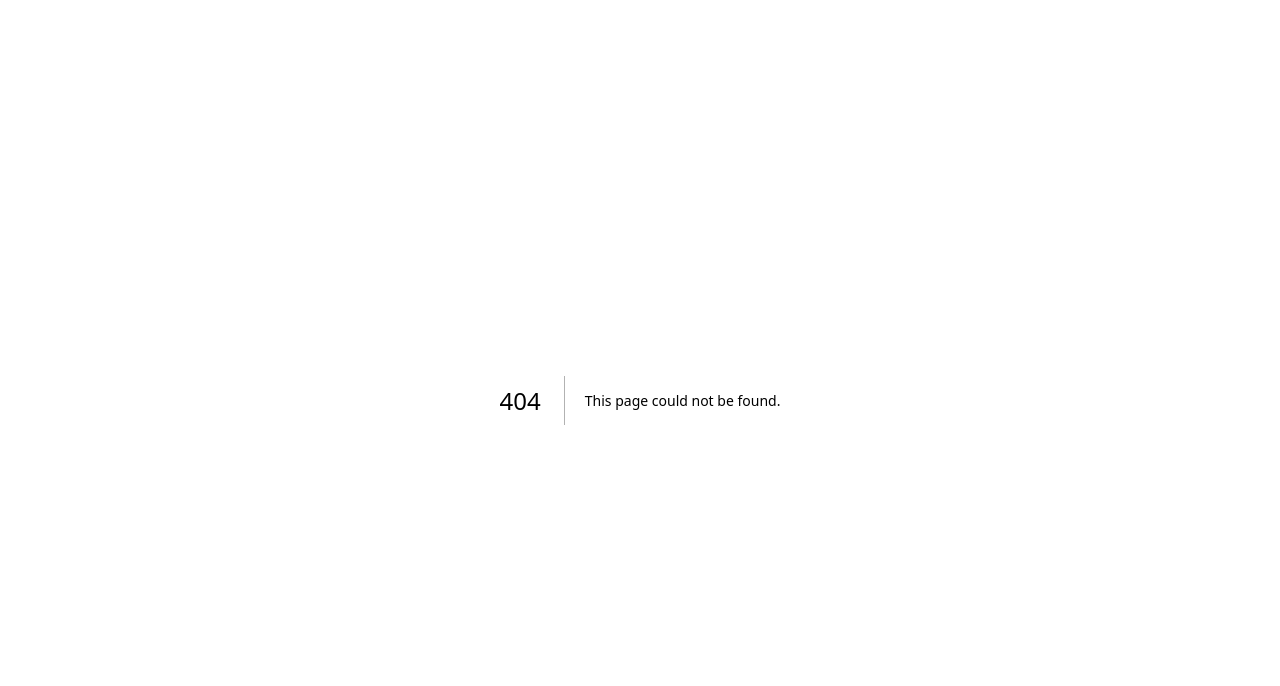
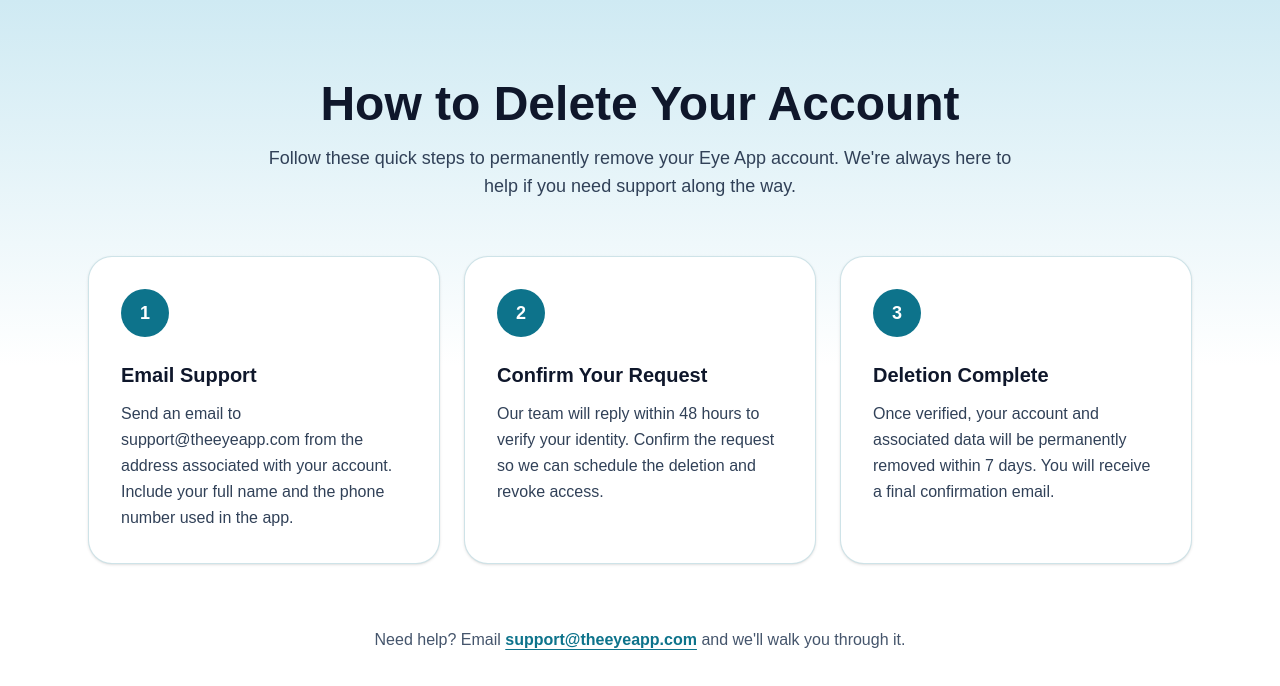
Before and after one commit to FarhanAli2000/Eye-webApp, a Next.js app: page /components/DeleteAccount in a window 1280 px wide. Before the commit this address had no page. Shown: the top 686 px of the page. Built offline with nearby package versions, Linux system fonts and the light colour scheme.

Commit message:
How to delete your account

```diff
--- /dev/null
+++ b/app/components/DeleteAccount/page.jsx
@@ -0,0 +1,79 @@
+"use client";
+
+import { motion } from "framer-motion";
+
+const steps = [
+    {
+        title: "Email Support",
+        description:
+            "Send an email to support@theeyeapp.com from the address associated with your account. Include your full name and the phone number used in the app.",
+    },
+    {
+        title: "Confirm Your Request",
+        description:
+            "Our team will reply within 48 hours to verify your identity. Confirm the request so we can schedule the deletion and revoke access.",
+    },
+    {
+        title: "Deletion Complete",
+        description:
+            "Once verified, your account and associated data will be permanently removed within 7 days. You will receive a final confirmation email.",
+    },
+];
+
+export default function DeleteAccountGuide() {
+    return (
+        <section className="bg-gradient-to-b from-[#CFEAF3] via-white to-white py-20">
+            <div className="mx-auto max-w-6xl px-6 text-center">
+                <motion.h1
+                    initial={{ opacity: 0, y: -20 }}
+                    whileInView={{ opacity: 1, y: 0 }}
+                    transition={{ duration: 0.6 }}
+                    viewport={{ once: true }}
+                    className="text-4xl font-bold text-slate-900 md:text-5xl"
+                >
+                    How to Delete Your Account
+                </motion.h1>
+                <motion.p
+                    initial={{ opacity: 0, y: 10 }}
+                    whileInView={{ opacity: 1, y: 0 }}
+                    transition={{ duration: 0.6, delay: 0.15 }}
+                    viewport={{ once: true }}
+                    className="mx-auto mt-4 max-w-3xl text-base text-slate-700 md:text-lg"
+                >
+                    Follow these quick steps to permanently remove your Eye App account. We&apos;re always
+                    here to help if you need support along the way.
+                </motion.p>
+
+                <div className="mt-14 grid gap-6 md:grid-cols-3">
+                    {steps.map((step, index) => (
+                        <motion.div
+                            key={step.title}
+                            initial={{ opacity: 0, y: 30 }}
+                            whileInView={{ opacity: 1, y: 0 }}
+                            transition={{ duration: 0.6, delay: index * 0.1 }}
+                            viewport={{ once: true }}
+                            className="rounded-3xl border border-[#0D738B]/20 bg-white p-8 text-left shadow-sm"
+                        >
+                            <div className="flex h-12 w-12 items-center justify-center rounded-full bg-[#0D738B] text-lg font-semibold text-white">
+                                {index + 1}
+                            </div>
+                            <h2 className="mt-6 text-xl font-semibold text-slate-900">{step.title}</h2>
+                            <p className="mt-3 text-base leading-relaxed text-slate-700">{step.description}</p>
+                        </motion.div>
+                    ))}
+                </div>
+
+                <div className="mt-16 text-base text-slate-600">
+                    Need help? Email{" "}
+                    <a
+                        href="mailto:support@theeyeapp.com"
+                        className="font-semibold text-[#0D738B] underline underline-offset-4"
+                    >
+                        support@theeyeapp.com
+                    </a>{" "}
+                    and we&apos;ll walk you through it.
+                </div>
+            </div>
+        </section>
+    );
+}
--- a/app/components/Footer/page.jsx
+++ b/app/components/Footer/page.jsx
@@ -16,7 +16,7 @@
     { label: "About us", href: "/about" },
     { label: "Contact us", href: "/contact" },
     { label: "Feature", href: "/feature" },
-    { label: "Pricing", href: "/pricing" },
+    { label: "How to Delete Your Account", href: "/delete-account" },
     { label: "FAQ", href: "/faq" },
   ],
   socials = [
--- /dev/null
+++ b/app/delete-account/page.jsx
@@ -0,0 +1,13 @@
+import Navbar from "../components/Navbar/page";
+import Footer from "../components/Footer/page";
+import DeleteAccountGuide from "../components/DeleteAccount/page";
+
+export default function DeleteAccountPage() {
+    return (
+        <div className="min-h-screen bg-white text-slate-900">
+            <Navbar />
+            <DeleteAccountGuide />
+            <Footer />
+        </div>
+    );
+}
--- /dev/null
+++ b/app/faq/page.jsx
@@ -0,0 +1,15 @@
+import Navbar from "../components/Navbar/page";
+import Footer from "../components/Footer/page";
+import FAQ from "../components/FAQ/page";
+
+export default function FAQRoutePage() {
+    return (
+        <div className="min-h-screen bg-white text-slate-900">
+            <Navbar />
+            <div className="bg-gradient-to-b from-[#CFEAF3] via-white to-white">
+                <FAQ />
+            </div>
+            <Footer />
+        </div>
+    );
+}
```
